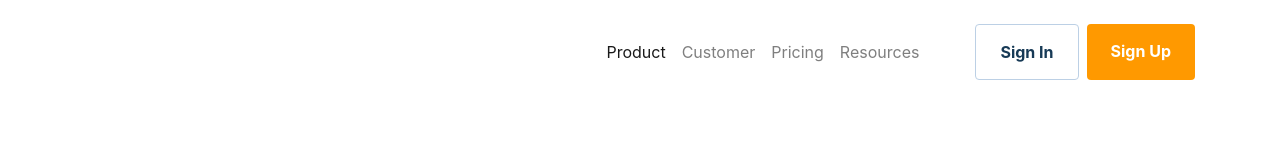
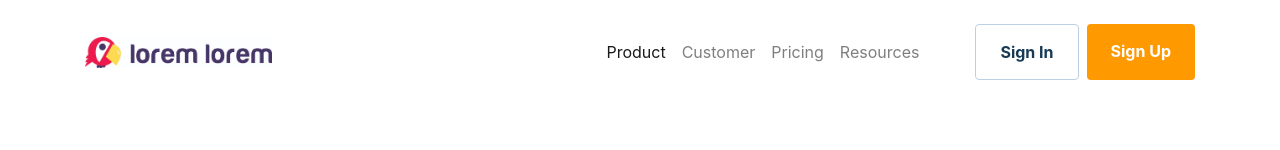
Before and after one commit to aldoalfians/bootstrapTutorial, a plain HTML site: page index.html in a window 1280 px wide. Shown: the top 150 px of the page. Drawn offline with nearby package versions, Linux system fonts and the light colour scheme; the site is published under a folder, as on GitHub Pages, so addresses that start at the root find nothing.

Commit message:
fix header

```diff
--- a/index.html
+++ b/index.html
@@ -13,7 +13,7 @@
 		<nav class="navbar py-4 navbar-expand-lg navbar-light">
 			<div class="container">
 				<a class="navbar-brand" href="#">
-					<img src="/logolorem.jpg" width="187" alt="" />
+					<img src="./logolorem.jpg" width="187" alt="" />
 				</a>
 				<button
 					class="navbar-toggler"
```
